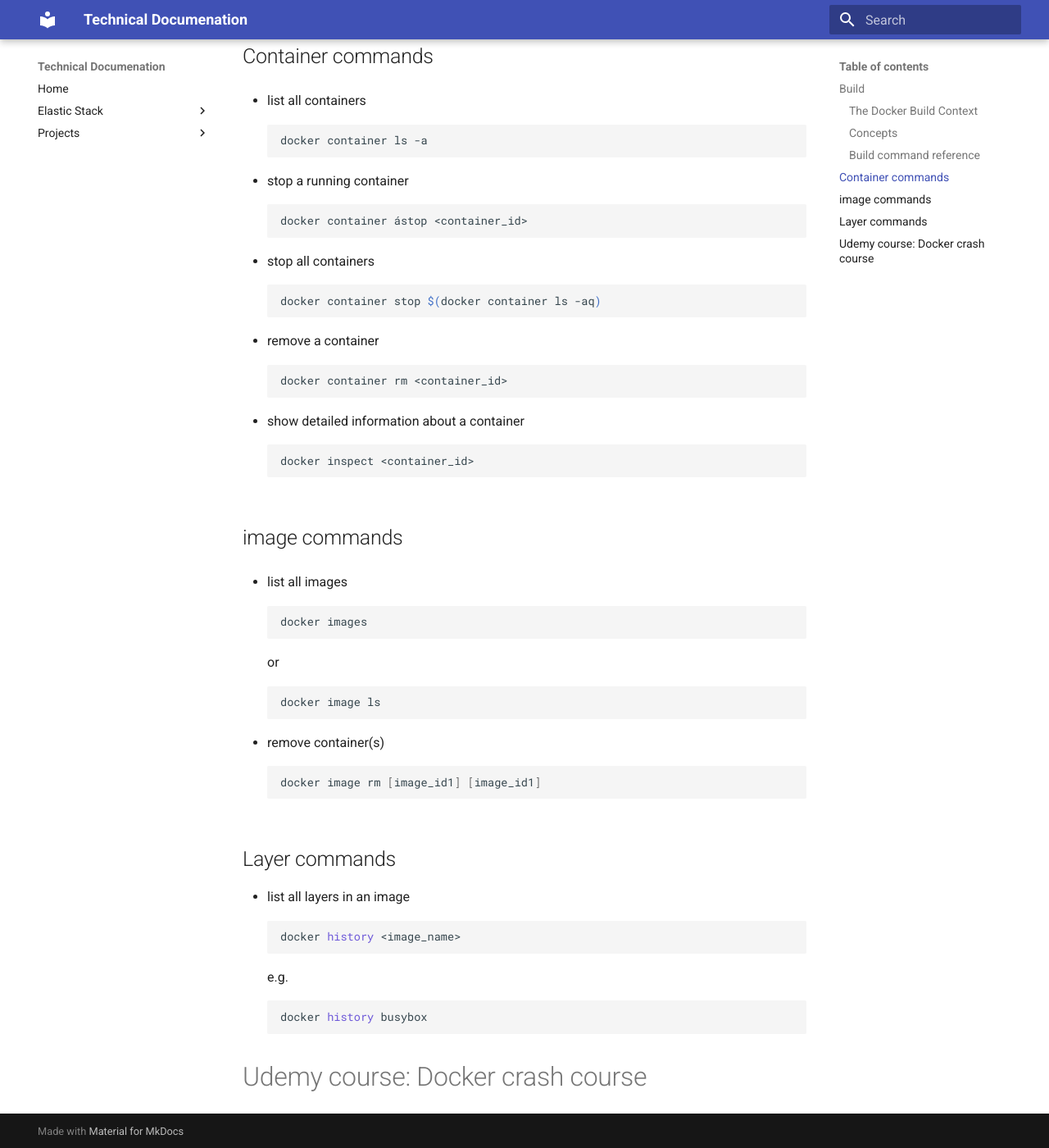
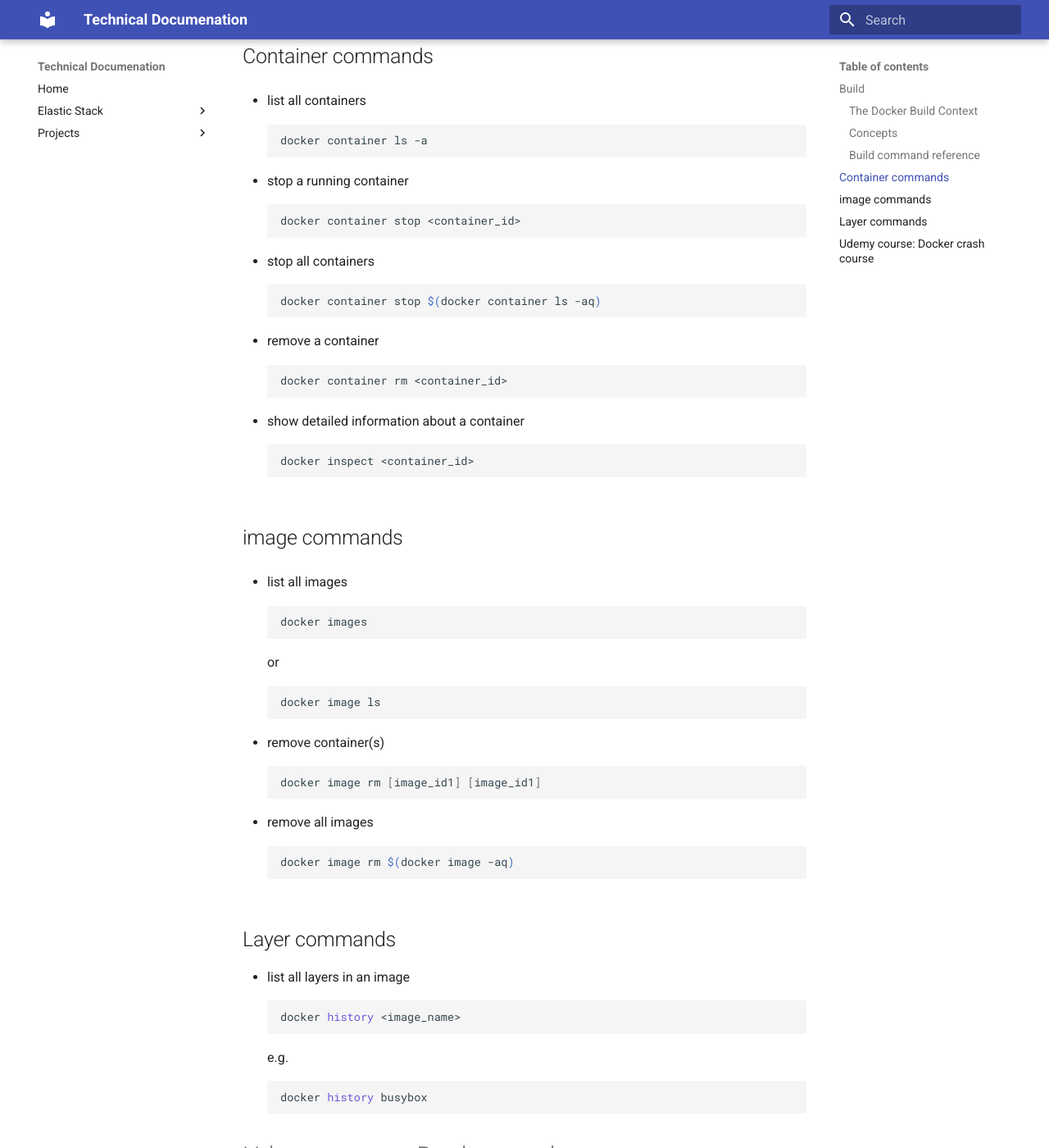
Before and after one commit to DanAyres/tech_docs, an MkDocs documentation site: the page built from docs/DevOps/Docker/docker_commands.md, in a window 1280 px wide and 1400 px high, scrolled down 1903 px. Shown: the whole window at 82% size. Built offline with MkDocs 1.6.1 and Material for MkDocs 9.7.7, drawn with Linux system fonts in a browser that asks for light colours.

````diff
--- a/docs/DevOps/Docker/docker_commands.md
+++ b/docs/DevOps/Docker/docker_commands.md
@@ -89,7 +89,7 @@ the Dockerfile in the build context path.
 
 - stop a running container
     ```shell
-    docker container ástop <container_id>
+    docker container stop <container_id>
     ```
 
 - stop all containers
@@ -123,6 +123,11 @@ the Dockerfile in the build context path.
     docker image rm [image_id1] [image_id1]
     ```
 
+- remove all images
+    ```shell
+    docker image rm $(docker image -aq)
+    ```
+
 ## Layer commands
 
 - list all layers in an image
````
Also changed, not shown: docs/DevOps/Docker/telesoft-registry.md (+8 -1 lines), docs/Python/pipenv.md (+1 -1 lines).
